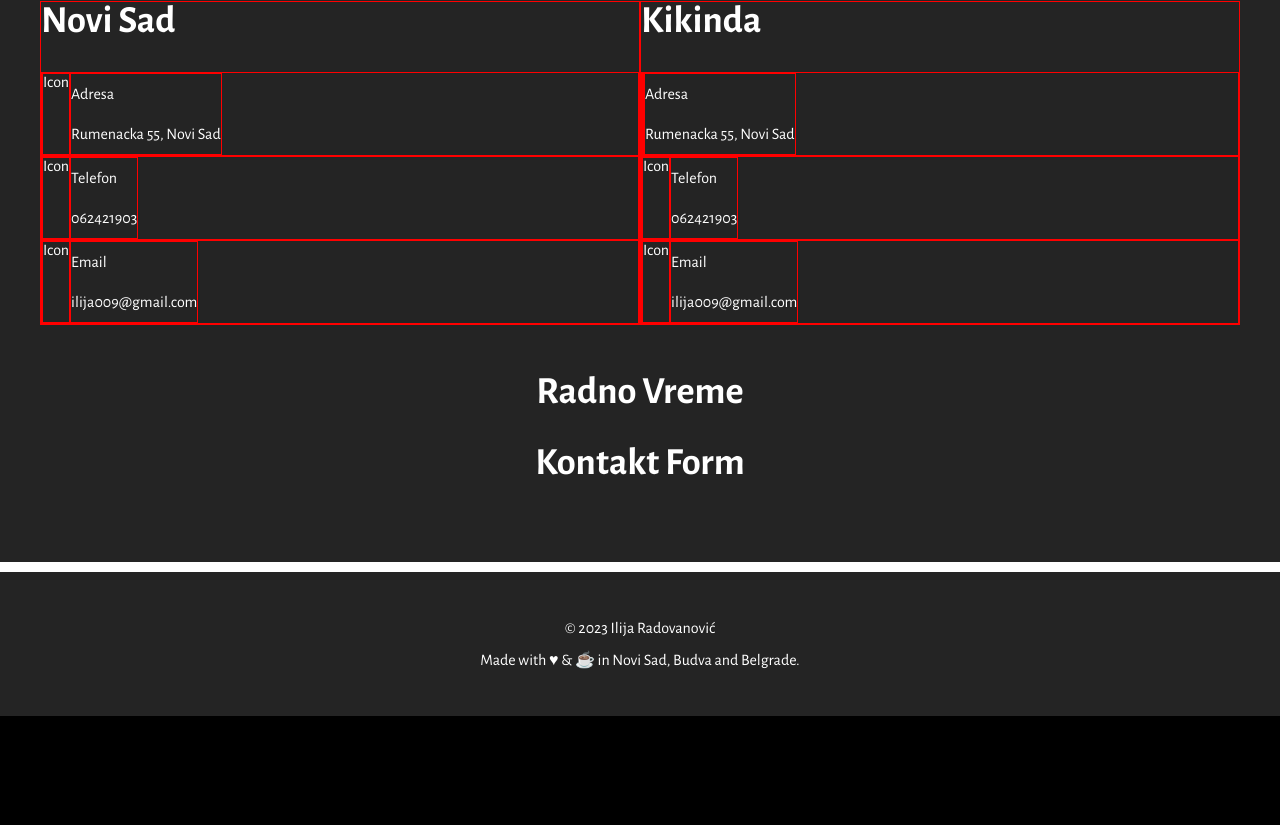
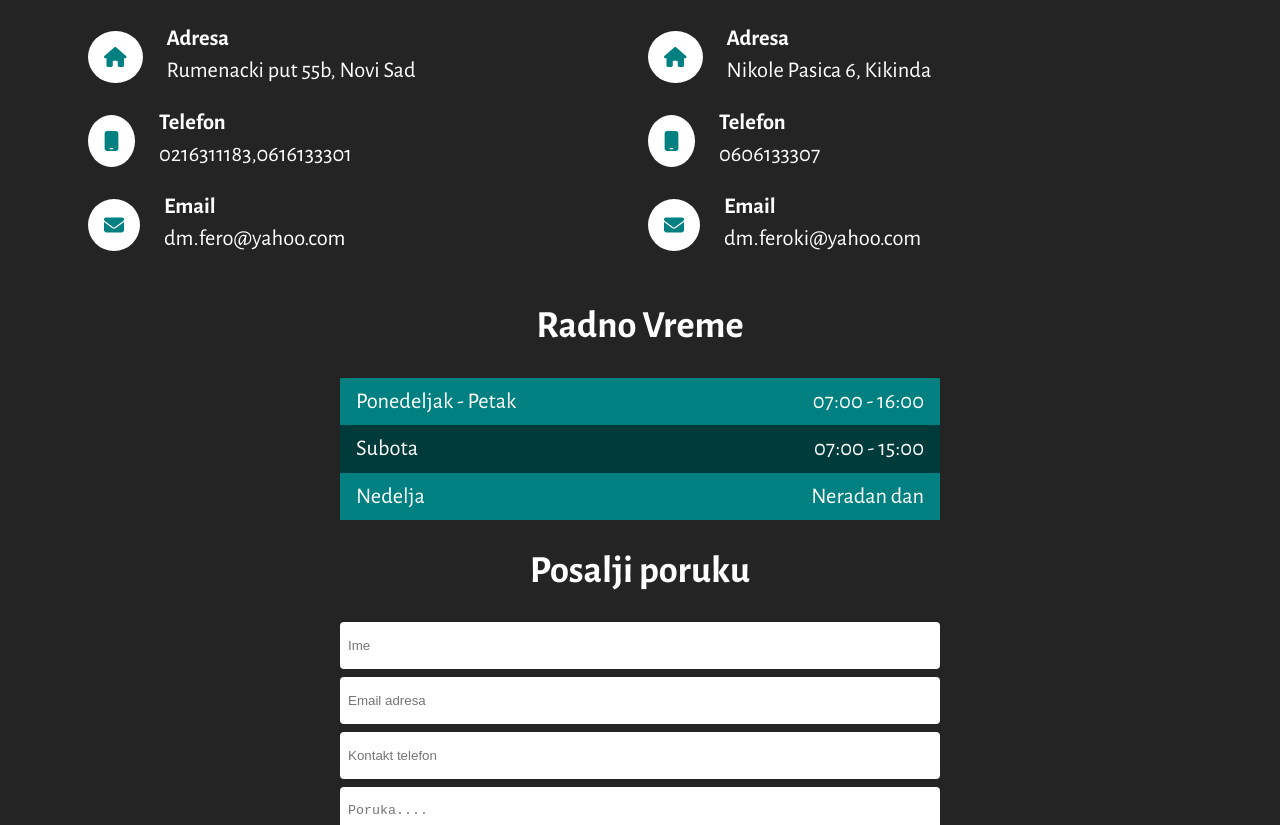
Before and after one commit to janaVukHana/ferodm, a React (Vite) app in the folder react/: page /contact in a window 1280 px wide. Shown: the part 895-1720 px from the top of the page. Before the commit the page ends 1611 px from the top, so only its background shows below. Built offline with nearby package versions, Linux system fonts and the light colour scheme.

Commit message:
finished contact page. Next html css about us page and asortiman page

```diff
--- a/react/index.html
+++ b/react/index.html
@@ -6,9 +6,6 @@
     <meta name="viewport" content="width=device-width, initial-scale=1.0" />
     <title>Fero D&M</title>
 
-    <!-- Font Awesome -->
-    <!-- <script defer="" src="https://use.fontawesome.com/releases/v5.0.7/js/all.js"></script> -->
-
   </head>
   <body>
     <div id="root"></div>
--- a/react/package.json
+++ b/react/package.json
@@ -9,6 +9,10 @@
     "preview": "vite preview"
   },
   "dependencies": {
+    "@fortawesome/fontawesome-svg-core": "^6.4.0",
+    "@fortawesome/free-regular-svg-icons": "^6.4.0",
+    "@fortawesome/free-solid-svg-icons": "^6.4.0",
+    "@fortawesome/react-fontawesome": "^0.2.0",
     "react": "^18.2.0",
     "react-dom": "^18.2.0"
   },
--- a/react/src/components/KontaktForm.jsx
+++ b/react/src/components/KontaktForm.jsx
@@ -1,5 +1,20 @@
 export default function KontaktForm() {
+
+    const handleSubmit = (e) => {
+        e.preventDefault()
+        console.log('sending message like...');
+    }
+
     return (
-        <h2>Kontakt Form</h2>
+        <div className="contact-form">
+            <h2>Posalji poruku</h2>
+            <form onSubmit={handleSubmit}>
+                <input type="text" placeholder="Ime" />
+                <input type="email" placeholder="Email adresa" />
+                <input type="tel" placeholder="Kontakt telefon" />
+                <textarea placeholder="Poruka...." rows="5" cols="50"></textarea>
+                <button>Posalji</button>
+            </form>
+        </div>
     )
 }
--- a/react/src/components/KontaktInfo.jsx
+++ b/react/src/components/KontaktInfo.jsx
@@ -1,58 +1,104 @@
-// import ReactDOM from 'react-dom'
-// import { FontAwesomeIcon } from '@fortawesome/react-fontawesome'
-// import { faEnvelope } from '@fortawesome/free-solid-svg-icons'
+import ReactDOM from 'react-dom'
+import { FontAwesomeIcon } from '@fortawesome/react-fontawesome'
+import { faEnvelope, faHouse, faMobile } from '@fortawesome/free-solid-svg-icons'
 
 export default function KontaktInfo() {
     return (
         <section className="contact-info">
+            {/* NOVI SAD */}
             <div className="city-info">
                 <h2>Novi Sad</h2>
                 <div className="info address-info">
-                    <div className="icon">Icon</div>
+                    <div className="icon">
+                        <div className="circle">
+                            <FontAwesomeIcon icon={faHouse} size="lg" />
+                        </div>
+                    </div>
                     <div>
-                        <p>Adresa</p>
-                        <p>Rumenacka 55, Novi Sad</p>
+                        <p className='info-title'>Adresa</p>
+                        <p className='info-details'>
+                            <a
+                                href="https://www.google.com/maps/place/%D0%A0%D1%83%D0%BC%D0%B5%D0%BD%D0%B0%D1%87%D0%BA%D0%B8+%D0%BF%D1%83%D1%82+55,+%D0%9D%D0%BE%D0%B2%D0%B8+%D0%A1%D0%B0%D0%B4+21000/@45.2756659,19.7977013,17z/data=!3m1!4b1!4m5!3m4!1s0x475b117552e9bcd5:0x5e9cae3e822ca493!8m2!3d45.2756659!4d19.8002762"
+                                target='_blank'
+                            >
+                                Rumenacki put 55b, Novi Sad
+                            </a>
+                        </p>
                     </div>
                 </div>
                 <div className="info phone-info">
-                    <div className="icon">Icon</div>
+                    <div className="icon">
+                        <div className="circle">
+                            <FontAwesomeIcon icon={faMobile} size="lg" />
+                        </div>
+                    </div>
                     <div>
-                        <p>Telefon</p>
-                        <p>062421903</p>
+                        <p className='info-title'>Telefon</p>
+                        <p className='info-details'>
+                            <a href="tel:0216311183">0216311183</a>,
+                            <a href="tel:0616133301">0616133301</a>
+                        </p>
                     </div>
                 </div>
                 <div className="info email-info">
-                    <div className="icon">Icon</div>
+                    <div className="icon">
+                        <div className="circle">
+                            <FontAwesomeIcon icon={faEnvelope} size="lg" />
+                        </div>
+                    </div>
                     <div>
-                        <p>Email</p>
-                        <p>ilija009@gmail.com</p>
+                        <p className='info-title'>Email</p>
+                        <p className='info-details'>
+                            <a href="mailto:dm.fero@yahoo.com">dm.fero@yahoo.com</a>
+                        </p>
                     </div>
                 </div>
             </div>
+            {/* KIKINDA */}
             <div className="city-info">
                 <h2>Kikinda</h2>
                 <div className="info address-info">
                     <div className="icon">
-                        {/* <FontAwesomeIcon icon="fa-solid fa-house" /> */}
-                        {/* <FontAwesomeIcon icon={faEnvelope} /> */}
+                        <div className="circle">
+                            <FontAwesomeIcon icon={faHouse} size="lg" />
+                        </div>
                     </div>
                     <div>
-                        <p>Adresa</p>
-                        <p>Rumenacka 55, Novi Sad</p>
+                        <p className='info-title'>Adresa</p>
+                        <p className='info-details'>
+                            <a
+                                href="https://www.google.com/maps/place/%D0%9D%D0%B8%D0%BA%D0%BE%D0%BB%D0%B5+%D0%9F%D0%B0%D1%88%D0%B8%D1%9B%D0%B0+6,+%D0%9A%D0%B8%D0%BA%D0%B8%D0%BD%D0%B4%D0%B0/@45.8373357,20.4712666,17z/data=!3m1!4b1!4m6!3m5!1s0x4744df21be671b6b:0x45572ffe840f6f53!8m2!3d45.8373358!4d20.47588!16s%2Fg%2F11dzpmm406"
+                                target='_blank'
+                            >
+                                Nikole Pasica 6, Kikinda
+                            </a>
+                        </p>
                     </div>
                 </div>
                 <div className="info phone-info">
-                    <div className="icon">Icon</div>
+                    <div className="icon">
+                        <div className="circle">
+                            <FontAwesomeIcon icon={faMobile} size="lg" />
+                        </div>
+                    </div>
                     <div>
-                        <p>Telefon</p>
-                        <p>062421903</p>
+                        <p className='info-title'>Telefon</p>
+                        <p className='info-details'>
+                            <a href="tel:0606133307">0606133307</a>
+                        </p>
                     </div>
                 </div>
                 <div className="info email-info">
-                    <div className="icon">Icon</div>
+                    <div className="icon">
+                        <div className="circle">
+                            <FontAwesomeIcon icon={faEnvelope} size="lg" />
+                        </div>
+                    </div>
                     <div>
-                        <p>Email</p>
-                        <p>ilija009@gmail.com</p>
+                        <p className='info-title'>Email</p>
+                        <p className='info-details'>
+                            <a href="mailto:dm.feroki@yahoo.com">dm.feroki@yahoo.com</a>
+                        </p>
                     </div>
                 </div>
             </div>
--- a/react/src/components/RadnoVreme.jsx
+++ b/react/src/components/RadnoVreme.jsx
@@ -1,5 +1,10 @@
 export default function RadnoVreme() {
     return (
-        <h2>Radno Vreme</h2>
+        <div className="working-time">
+            <h2>Radno Vreme</h2>
+            <p>Ponedeljak - Petak <span>07:00 - 16:00</span></p>
+            <p>Subota <span>07:00 - 15:00</span></p>
+            <p>Nedelja <span>Neradan dan</span></p>
+        </div>
     )
 }
--- a/react/src/index.css
+++ b/react/src/index.css
@@ -29,8 +29,8 @@ h2 {
 }
 
 p {
-  font-size: 1.4;
-  line-height: 2.5rem;
+  font-size: 1.4rem;
+  line-height: 1.4;
 }
 
 img {
@@ -51,6 +51,13 @@ section {
 .inner-container {
   max-width: 1200px;
   margin: 0 auto;
+}
+
+.circle {
+  background-color: #fff;
+  color: teal;
+  padding: 1rem;
+  border-radius: 50%;
 }
 
 .light-section {
@@ -301,22 +308,82 @@ nav ul li a:hover,
 /* CONTACT SECTION */
 .contact-info {
   display: flex;
+  padding: 0 2.5rem;
+  margin-bottom: 2rem;
+}
+
+.contact-info .city-info {
+  flex: 1;
+}
+
+.contact-info .info {
+  display: flex;
+  margin-bottom: 1rem;
+}
+
+.contact-info .icon {
+  padding: 0.5rem;
+  margin-right: 1rem;
+}
+
+.contact-info .info-title {
+  font-weight: 700;
 }
 
 .contact-info h2, .contact-info p {
   text-align: left;
 }
 
-.contact-info .info {
-  display: flex;
+.contact-info a {
+  color: #fff;
+  text-decoration: none;
+  cursor: pointer;
 }
 
-.contact-info .city-info {
-  flex: 1;
+.working-time {
+  margin-bottom: 2rem;
 }
 
-.contact-info div {
-  border: 1px solid red;
+.working-time p {
+  display: flex;
+  justify-content: space-between;
+  background-color: teal;
+  width: 50%;
+  padding: 0.5rem 1rem;
+  margin: 0 auto;
+}
+
+.working-time p:nth-of-type(2) {
+  background-color: rgb(0, 59, 59);
+}
+
+/* KONTAKT FORMA */
+.contact-form {
+  width: 50%;
+  margin: 0 auto;
+}
+
+.contact-form input, .contact-form textarea {
+  border-radius: 4px;
+  border: none;
+  padding: 1rem 0.5rem;
+  width: 100%;
+  margin-bottom: 0.5rem;
+}
+
+.contact-form button {
+  width: 100%;
+  padding: 0.5rem 1rem;
+  border-radius: 4px;
+  background-color: teal;
+  border: 1px solid teal;
+  color: #fff;
+  transition: 0.3s linear background-color;
+}
+
+.contact-form button:hover {
+  background-color: #fff;
+  color: teal;
 }
 
 /* FOOTER SECTION */
@@ -326,6 +393,25 @@ footer p {
 }
 
 /* @MEDIA QUERY */
+@media only screen and (max-width: 992px) {
+  h2 {
+    font-size: 2rem;
+  }
+
+  p {
+    font-size: 1rem;
+  }
+
+  .working-time p {
+    width: 80%;
+  }
+
+  .contact-form {
+    width: 80%;
+  }
+}
+
+
 @media only screen and (max-width: 768px) {
   .header-hero .intro-heading {
     width: 90%;
@@ -388,6 +474,18 @@ footer p {
       max-width: 70px;
     }
 
+    .contact-info {
+      flex-direction: column;
+    }
+
+    .working-time p {
+      width: 95%;
+    }
+
+    .contact-form {
+      width: 95%;
+    }
+
 }
 
 @media only screen and (max-width: 360px) {
--- a/react/src/views/Asortiman.jsx
+++ b/react/src/views/Asortiman.jsx
@@ -1,5 +1,18 @@
+import Hero from "../components/Hero";
+
 export default function Asortiman() {
     return (
-        <h1>Asortiman</h1>
+        <>
+            <Hero title="Sirok asortiman proizvoda">
+                <p>Zice, orgrade, lakovi, boje, alat ...</p>
+            </Hero>
+            <section className="light-section">
+                <div className="inner-container">
+                    <h2>Ovde idu kartice sa asortimanom</h2>
+                </div>
+            </section>
+            {/* osmisli kako ide asortiman show page */}
+            {/* osmisli about us page */}
+        </>
     )
 }
```
Also changed, not shown: 1 other file (tests, documents, lock files or other folders).
